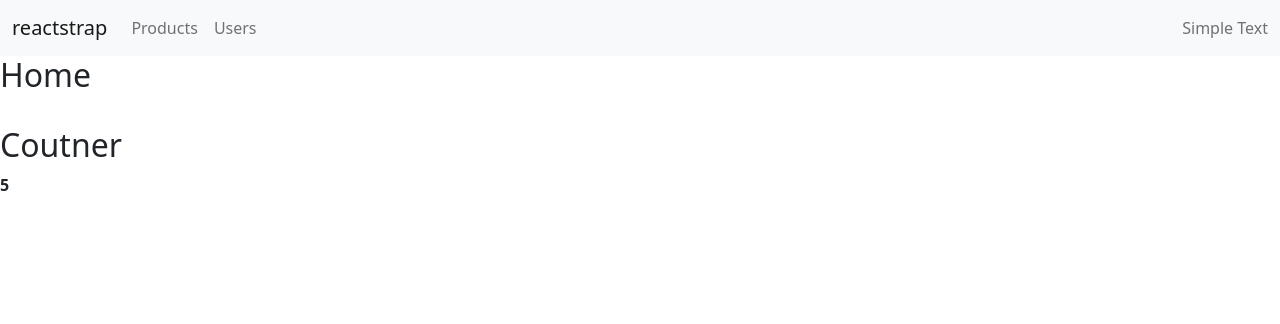
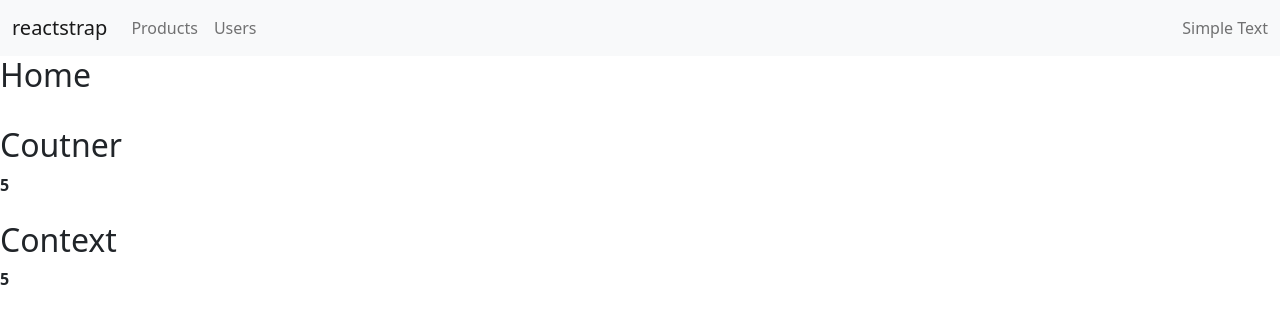
Before and after one commit to tomncoin/hello-reactjs, a React (Create React App) app in the folder app-demo/: page / in a window 1280 px wide. Shown: the top 324 px of the page. Built offline with nearby package versions, Linux system fonts and the light colour scheme.

Commit message:
use Context for add to Cart

```diff
--- a/app-demo/src/App.js
+++ b/app-demo/src/App.js
@@ -11,6 +11,8 @@ import Products from "./pages/Products";
 import List from "./components/List";
 import Counter from "./components/Counter";
 
+import CartContext from "./contexts/CartContext";
+import CartProvider from "./contexts/CartProvider";
 
 export default function App() {
   return (
@@ -49,6 +51,19 @@ function Home() {
         ({count})=><strong>{count}</strong>
       }
     </Counter>
+
+    <br/>
+    <h2>Context</h2>
+    <CartProvider>
+      <CartContext.Consumer>
+        {
+          (context)=><strong>{context}</strong>
+        }
+      </CartContext.Consumer>
+    </CartProvider>
+
+
+
   </div>
   ;
 }
--- /dev/null
+++ b/app-demo/src/contexts/CartContext.js
@@ -0,0 +1,4 @@
+import React,{Component} from "react";
+
+var CartContext = React.createContext();
+export default CartContext;
--- /dev/null
+++ b/app-demo/src/contexts/CartProvider.js
@@ -0,0 +1,22 @@
+import React,{Component} from "react";
+
+import CartContext from "./CartContext";
+
+export default class extends Component{
+    constructor(props){
+        super(props);
+
+    }
+
+    render(){
+        return(
+            <div>
+                <CartContext.Provider value={5}>
+                    {
+                        this.props.children
+                    }
+                </CartContext.Provider>
+            </div>
+        )
+    }
+}
```
